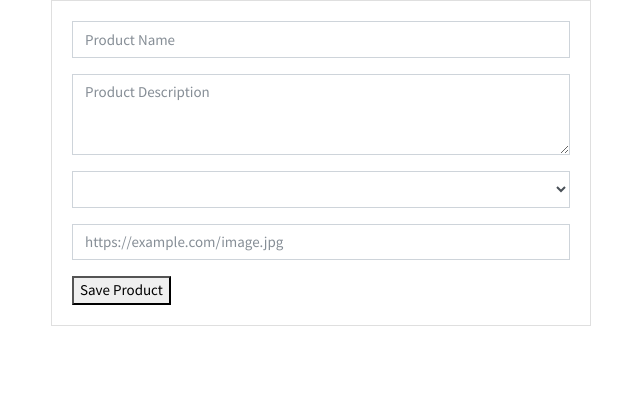
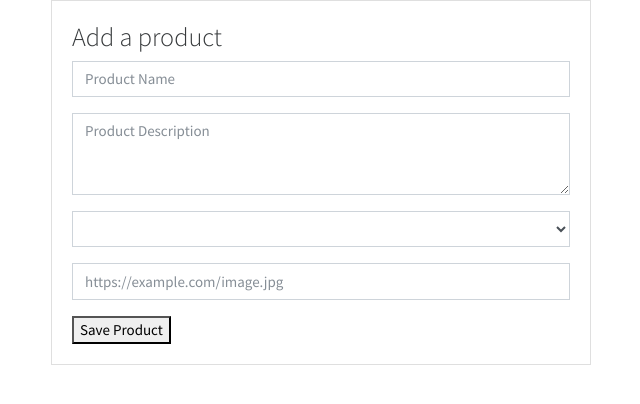
Before and after one commit to AlanGaia/Svelte-CRUD-Front, a Svelte app: page / in a window 1280 px wide. Shown: the top 404 px of the page, without its empty margins (604-1244 px from the left). Built offline with nearby package versions, Linux system fonts and the light colour scheme.

Commit message:
add product title form

```diff
--- a/src/App.svelte
+++ b/src/App.svelte
@@ -27,7 +27,7 @@
         <div class="card">
           <div class="card-body">
             <form on:submit={submitHandler}>
-
+            <h3>Add a product</h3>
               <div class="form-group">
                 <input
                   bind:value={product.name}
```
